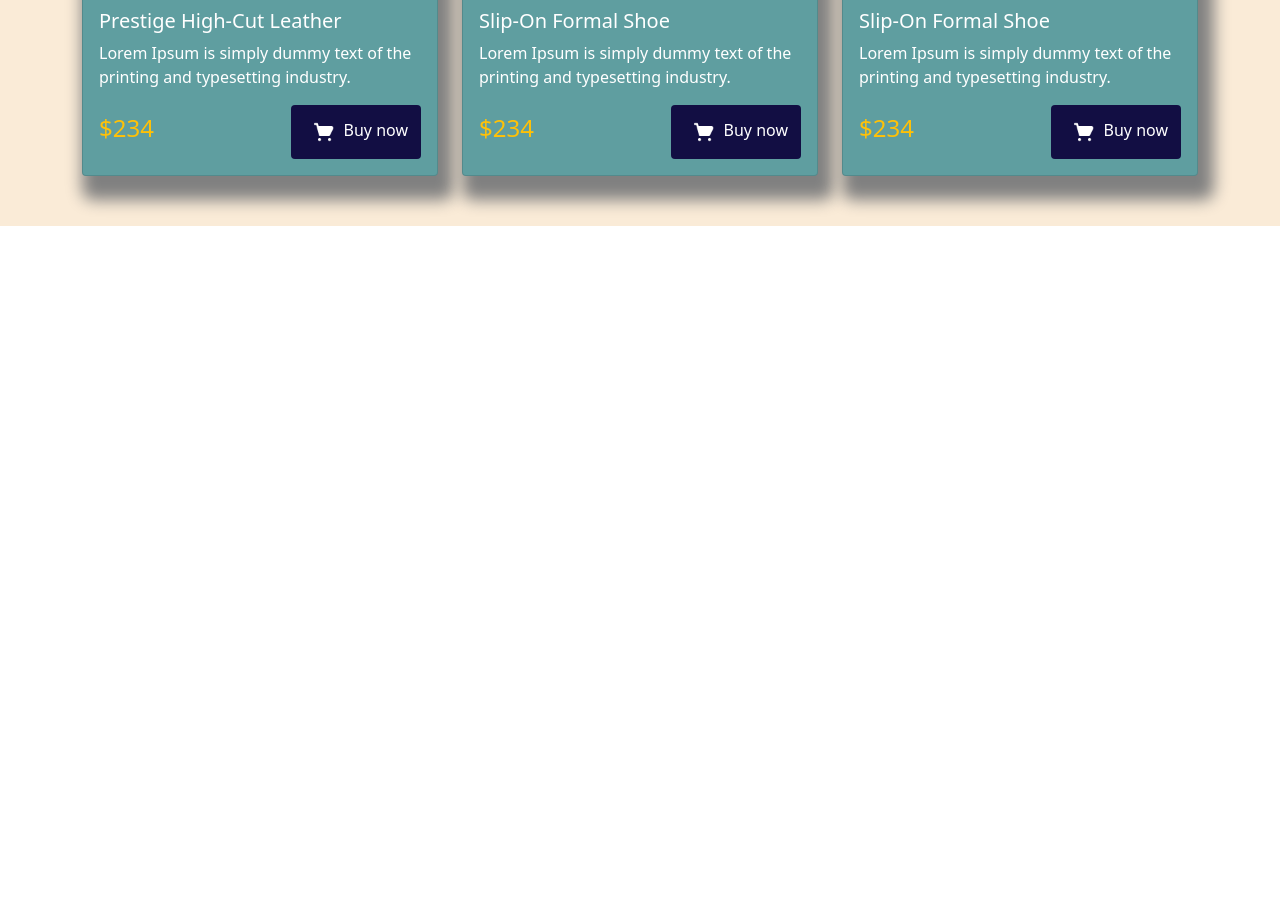
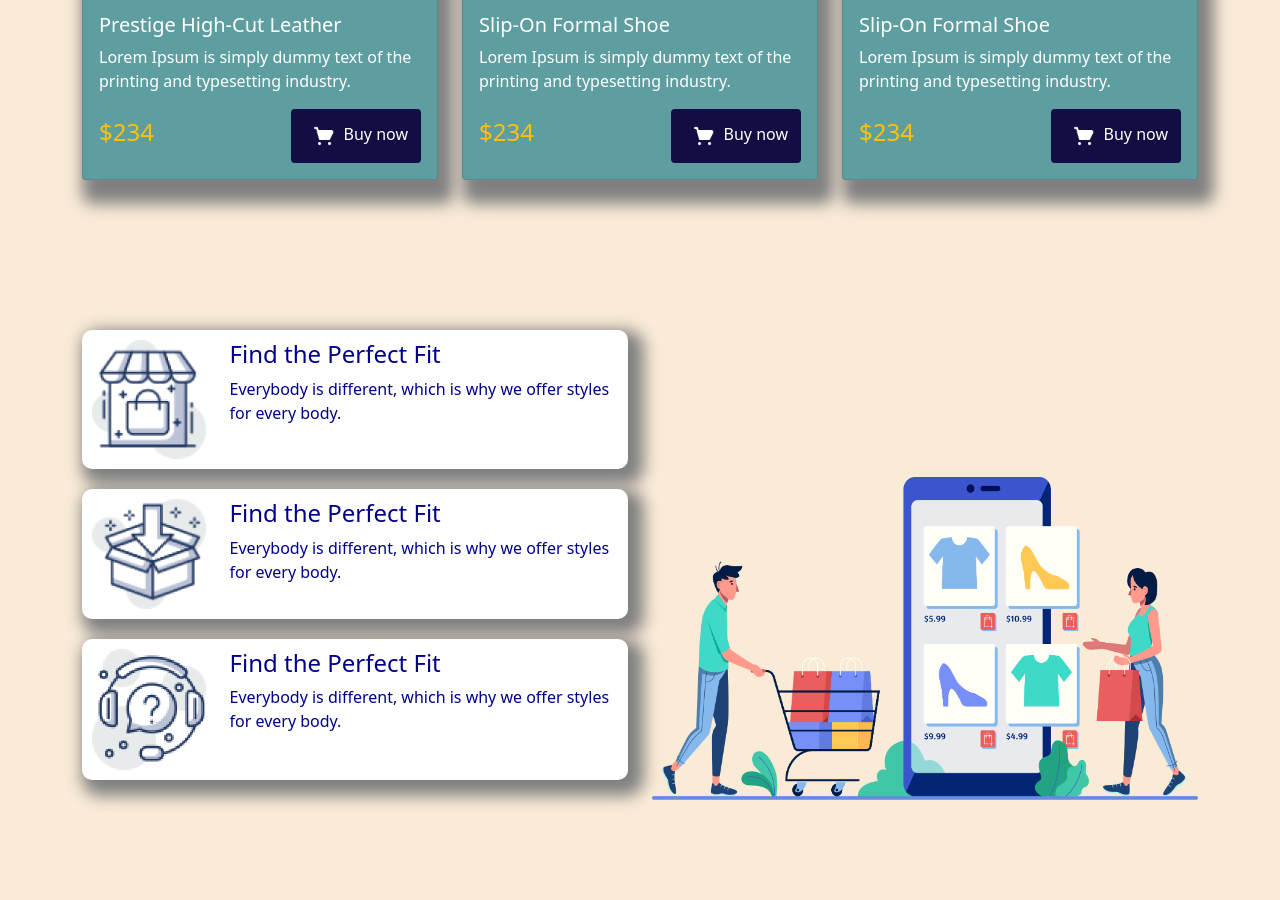
Before and after one commit to Jonied-mirza-shakib/nike-react-bootstrap, a plain HTML site: page index.html in a window 1280 px wide. Shown: the part 1895-2795 px from the top of the page. Before the commit the page ends 2121 px from the top, so only its background shows below. Drawn offline with nearby package versions, Linux system fonts and the light colour scheme.

Commit message:
complete full website ready

```diff
--- a/index.html
+++ b/index.html
@@ -23,7 +23,7 @@
 <body>
     <!-- start header section -->
     <header>
-        <nav class="navbar sticky-top navbar-expand-lg p-4">
+        <nav class="navbar fixed-top navbar-expand-lg p-4">
             <div class="container">
                 <a class="navbar-brand" href="#">
                     <img src="./icons/logo.png" alt="">
@@ -57,7 +57,7 @@
     <main>
         <div class="container">
             <!-- start naike react section  -->
-            <div class="naike-react-section pt-2">
+            <div class="naike-react-section">
                 <div class="row">
                     <div class="col-12 col-sm-6 col-md-6 col-lg-6">
                         <div class="naike-left-section">
@@ -225,6 +225,55 @@
             </div>
         </div>
         <!-- end formal shoes -->
+        <!-- start last section  -->
+        <div class="last-section">
+            <div class="container">
+                <div class="row">
+                    <div class="col-12 col-sm-12 col-md-6 col-lg-6">
+                        <div class="section-one">
+                            <div class="row">
+                                <div class="col-4 col-sm-5 col-md-3 col-lg-3">
+                                    <img width="100%" src="./icons/image 12.png" alt="">
+                                </div>
+                                <div class="col-8 col-sm-7 col-md-9 col-lg-9">
+                                    <h4>Find the Perfect Fit</h4>
+                                    <p>Everybody is different, which is why we
+                                        offer styles for every body.</p>
+                                </div>
+                            </div>
+                        </div>
+                        <div class="section-one">
+                            <div class="row">
+                                <div class="col-4 col-sm-5 col-md-3 col-lg-3">
+                                    <img width="100%" src="./icons/image 13.png" alt="">
+                                </div>
+                                <div class="col-8 col-sm-7 col-md-9 col-lg-9">
+                                    <h4>Find the Perfect Fit</h4>
+                                    <p>Everybody is different, which is why we
+                                        offer styles for every body.</p>
+                                </div>
+                            </div>
+                        </div>
+                        <div class="section-one">
+                            <div class="row">
+                                <div class="col-4 col-sm-5 col-md-3 col-lg-3">
+                                    <img width="100%" src="./icons/image 14.png" alt="">
+                                </div>
+                                <div class="col-8 col-sm-7 col-md-9 col-lg-9">
+                                    <h4>Find the Perfect Fit</h4>
+                                    <p>Everybody is different, which is why we
+                                        offer styles for every body.</p>
+                                </div>
+                            </div>
+                        </div>
+                    </div>
+                    <div class="col-12 col-sm-12 col-md-6 col-lg-6 d-flex justify-content-start align-items-end">
+                        <img width="100%" src="./icons/XMLID 1.png" alt="">
+                    </div>
+                </div>
+            </div>
+        </div>
+        <!-- end last section  -->
     </main>
     <!-- end main section  -->
 
--- a/style.css
+++ b/style.css
@@ -2,11 +2,10 @@ body{
     font-family: 'Montserrat', sans-serif;
 }
 nav{
-    box-sizing: border-box;
-    box-shadow: 0 16px 0 0 white;
+    background-color: gray;
 }
 .fa-bars{
-    color: white;
+    color: black;
 }
 .navbar .navbar-brand img{
     width: 200px;
@@ -14,7 +13,7 @@ nav{
     border-radius: 10px;
 }
 .nav-item .nav-link{
-    color: black !important;
+    color: white !important;
     font-size: 15px;
     font-family: 'Lucida Sans', 'Lucida Sans Regular', 'Lucida Grande', 'Lucida Sans Unicode', Geneva, Verdana, sans-serif;
 }
@@ -23,7 +22,7 @@ nav{
 }
 /* end nav section  */
 .naike-react-section{
-    /* padding-top: 60px; */
+    padding-top: 100px;
 }
 .naike-react-section .naike-left-section img{
     width: 80%;
@@ -51,6 +50,43 @@ nav{
     box-shadow: 8px 16px 16px 8px gray;
 }
 
+.last-section{
+    background-color: antiquewhite;
+    padding-top: 100px;
+    padding-bottom: 100px;
+}
+.last-section .section-one{
+    box-sizing: border-box;
+    box-shadow: 8px 8px 16px 8px gray;
+    border-radius: 10px;
+    padding: 10px;
+    background-color: #fff;
+    color: darkblue;
+    margin-bottom: 20px;
+}
+
+
+
+
+
+
+
+
+
+
+
+
+
+
+
+
+
+
+
+
+
+
+
 
 @media  screen and (max-width: 575px) {
     .navbar .navbar-brand img{
@@ -62,19 +98,37 @@ nav{
     .casual-shoes-fullSection .cArd-section{
        padding-bottom: 20px;
     }
+    .formal-shoes .cArd-section{
+        margin-bottom: 20px;
+    }
+    .last-section .section-one img{
+        width: 100%;
+    }
 }
 @media  screen and (max-width: 576px){
     .casual-shoes-fullSection .cArd-section{
         padding-bottom: 20px;
      }
+     .formal-shoes .cArd-section{
+        margin-bottom: 20px;
+    }
+     .last-section .section-one img{
+        width: 60%;
+    }
 }
 @media  screen and (max-width: 768px){
     .casual-shoes-fullSection .cArd-section{
         padding-bottom: 20px;
      }
+     .formal-shoes .cArd-section{
+        margin-bottom: 20px;
+    }
 }
 @media  screen and (max-width: 992px){
     .casual-shoes-fullSection .cArd-section{
         padding-bottom: 20px;
      }
+     .formal-shoes .cArd-section{
+        margin-bottom: 20px;
+    }
 }
```
